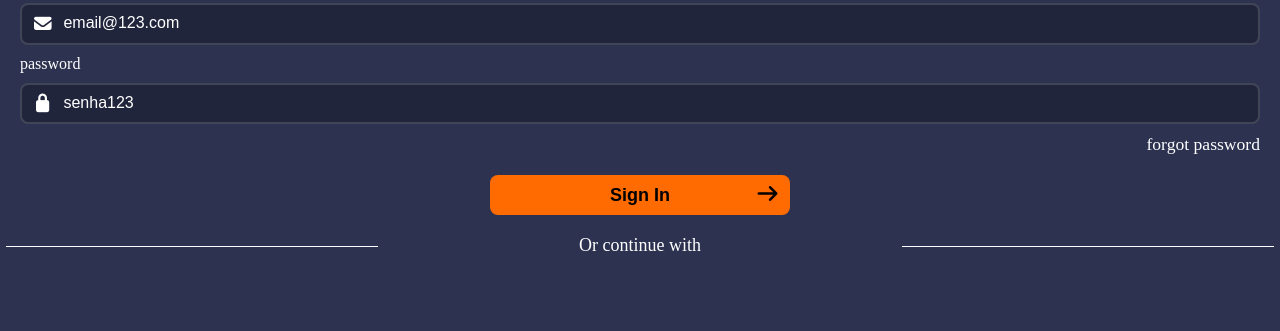
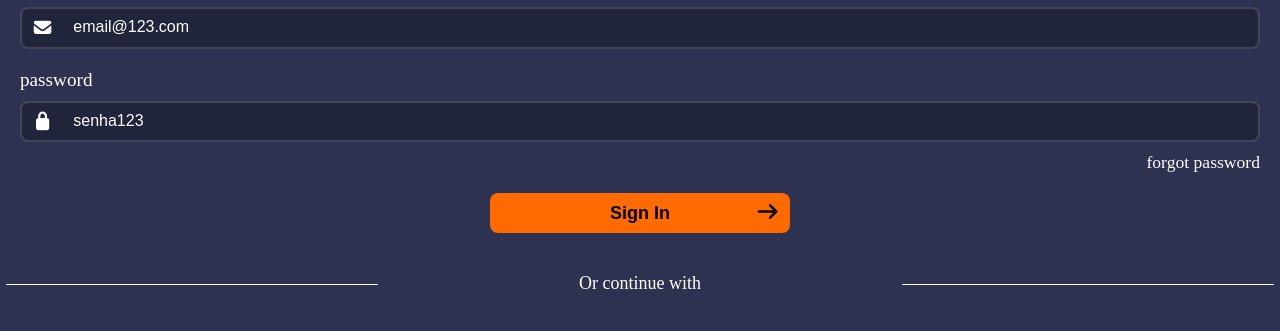
Before and after one commit to danielcalmeida2005-cmyk/Clima-da-Cidade, a website: page public/index.html in a window 1280 px wide. Shown: the part 92-423 px from the top of the page. Drawn offline with Linux system fonts and the light colour scheme.

Commit message:
style: ajusta tamanho dos textos da tela de login

```diff
--- a/public/style.css
+++ b/public/style.css
@@ -61,12 +61,12 @@ section h1{
 form{
     display: flex;
     flex-direction: column;
-    gap: 10px;
+    gap: 20px;
 }
 
 label{
     color: var(--text);
-    font-size: 1rem;
+    font-size: 1.2rem;
 }
 
 .campoInput{
@@ -81,7 +81,7 @@ label{
     border-radius: 8px;
     padding: 10px;
     display: flex;
-    gap: 10px;
+    gap: 20px;
   transition: .3s;
   align-items: center;
 }
@@ -174,7 +174,7 @@ left: -14px;
     font-size: 18px;
     position: relative;
     text-align: center;
-    margin:10px 0px 10px 0px;
+    margin:30px 0px 20px 0px;
 }
 
 .continue::before{
@@ -189,7 +189,7 @@ right: -14px;
 
 
 .altenative{
-    margin-top: auto;
+    margin-top: 20px;
     display: flex;
     justify-content: center;
     gap: 10px;
@@ -217,8 +217,9 @@ right: -14px;
 }
 
 .create{
-    margin-top:20px;
+    margin-top:30px;
     text-align: center;
+    font-size: 1.2em;
 }
 
 .create a{
```
